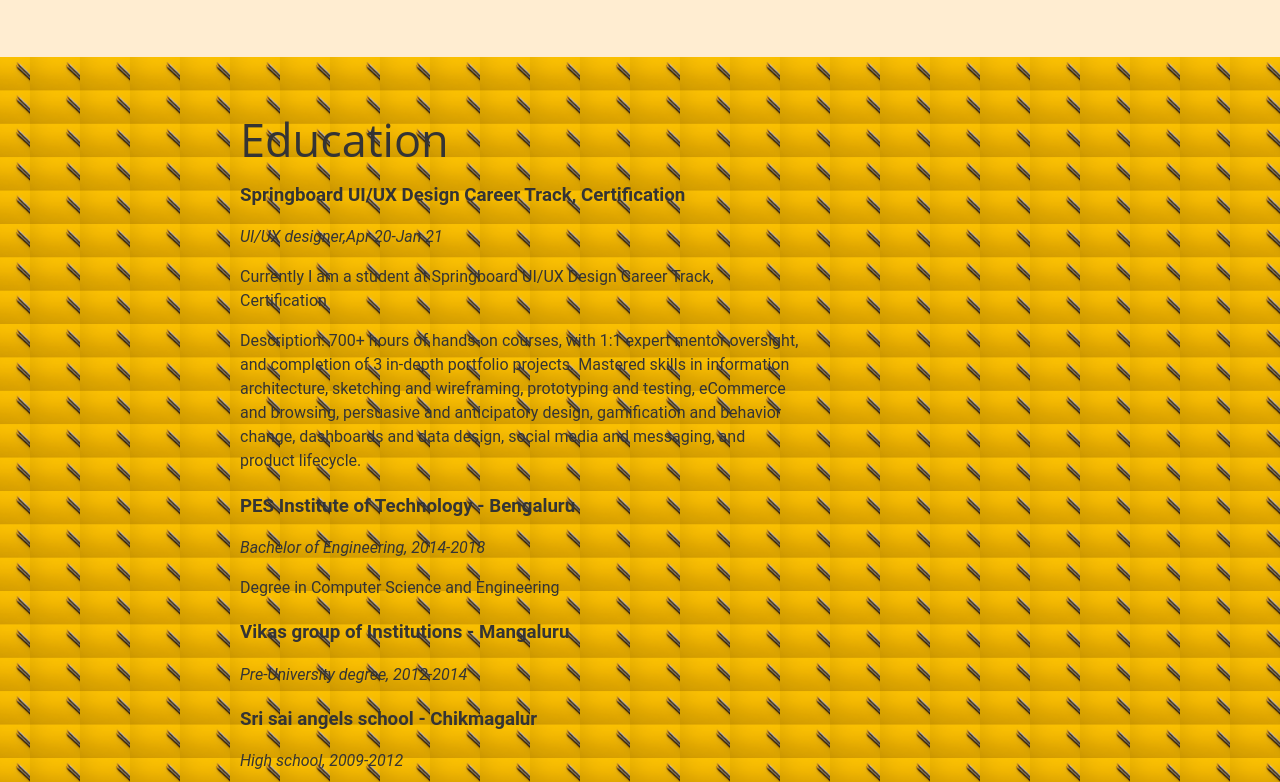
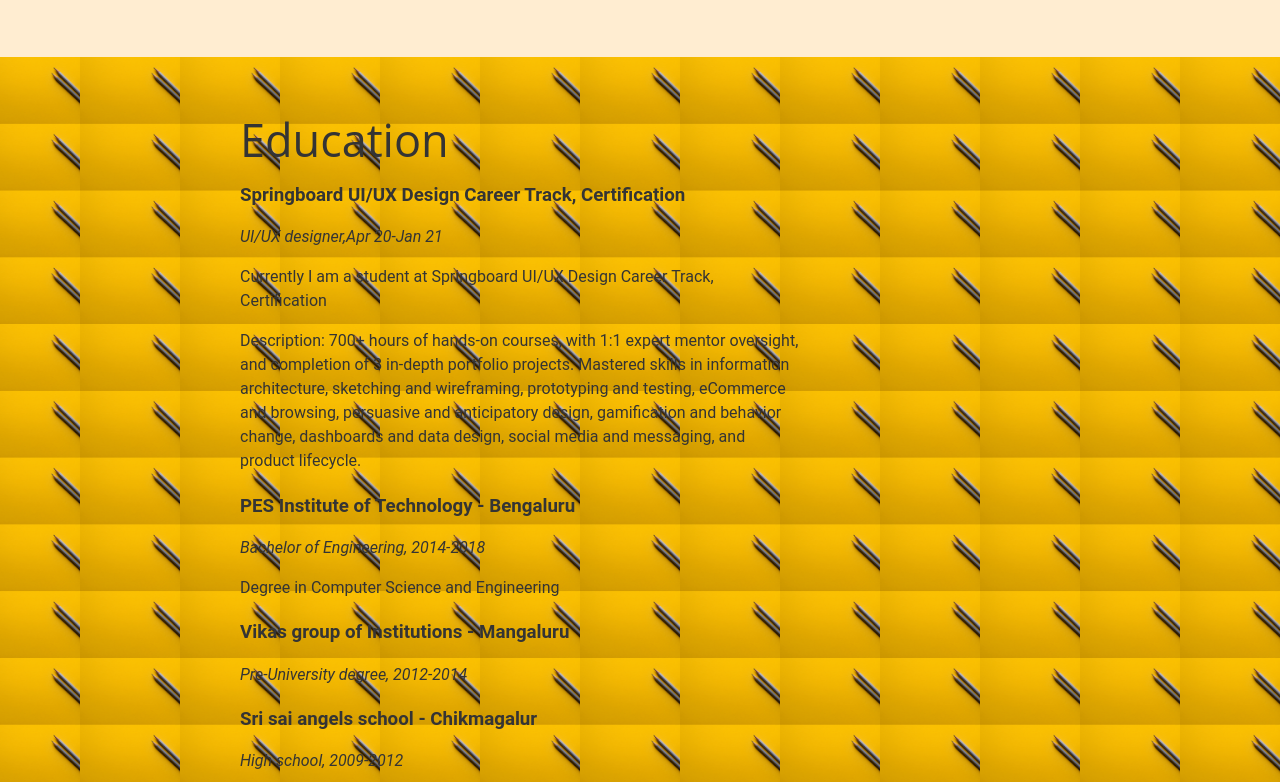
Before and after one commit to sandeeepks/mypage, a plain HTML site: page sandeep/index.html in a window 1280 px wide. Shown: the part 2395-3177 px from the top of the page. Drawn offline with Linux system fonts and the light colour scheme.

Commit message:
Update style.css

```diff
--- a/sandeep/css/style.css
+++ b/sandeep/css/style.css
@@ -102,7 +102,7 @@ header{
 .education {
   background-image: url(../images/yellow.jpg);
   background-position: top right;
-  background-size: 50px;
+  background-size: 100px;
   padding-bottom: 100px;
 }
 .education p {
```
